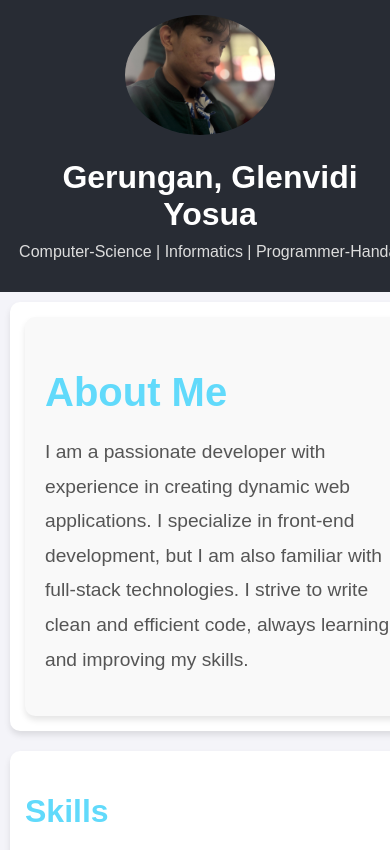
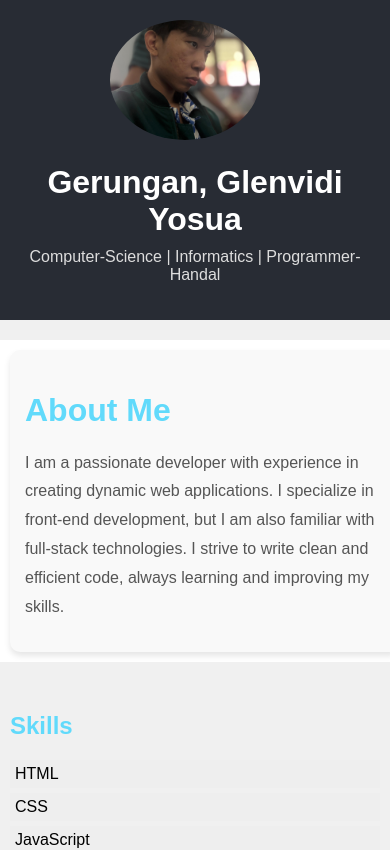
Before and after one commit to MrPapa-Ux/Front-End-Mid, a React (Create React App) app: page / in a window 390 px wide. Shown: the top 850 px of the page. Built offline with nearby package versions, Linux system fonts and the light colour scheme.

Commit message:
fix about

```diff
--- a/src/App.css
+++ b/src/App.css
@@ -1,19 +1,13 @@
 /* src/App.css */
 .App {
+  text-align: center;
   font-family: Arial, sans-serif;
-  margin: 0;
-  padding: 0;
-  background-color: #f4f4f9; /* Background seluruh halaman */
-  display: flex;
-  flex-direction: column;
-  align-items: flex-start; /* Menjaga konten tetap rata kiri */
 }
 
 .header {
   background-color: #282c34;
   padding: 20px;
   color: white;
-  width: 100%;
 }
 
 .profile-image {
@@ -25,19 +19,14 @@
 .skills,
 .achievements,
 .footer {
-  margin: 20px;
-  padding: 20px;
-  width: 100%; /* Lebar penuh, konten akan mengisi layar */
-  max-width: 900px; /* Maksimal lebar 900px agar tidak terlalu lebar */
-  background-color: white;
-  box-shadow: 0 4px 6px rgba(0, 0, 0, 0.1); /* Bayangan lembut */
-  border-radius: 10px; /* Sudut melengkung */
-  text-align: left; /* Mengatur teks rata kiri */
+  margin: 20px auto;
+  padding: 10px;
+  max-width: 600px;
+  text-align: left;
 }
 
 h2 {
-  color: #61dafb; /* Warna biru untuk heading */
-  font-size: 2rem; /* Ukuran font besar untuk heading */
+  color: #61dafb;
 }
 
 .skills ul,
@@ -48,33 +37,13 @@ h2 {
 
 .skills li,
 .achievements li {
-  background-color: #eee;
-  padding: 10px;
-  margin: 10px 0;
-  border-radius: 6px;
-  box-shadow: 0 1px 4px rgba(0, 0, 0, 0.1);
+  background: #eee;
+  padding: 5px;
+  margin: 5px 0;
 }
 
 .footer {
   background-color: #f0f0f0;
-  padding: 20px;
+  padding: 10px;
   font-size: 14px;
-  color: #555;
-  width: 100%; /* Footer juga mengisi seluruh lebar */
 }
-
-/* Responsif untuk ukuran layar kecil */
-@media (max-width: 768px) {
-  .header {
-    padding: 15px;
-  }
-
-  .about,
-  .skills,
-  .achievements,
-  .footer {
-    margin: 10px;
-    padding: 15px;
-    width: 100%; /* Memastikan lebar penuh pada perangkat mobile */
-  }
-}
--- a/src/components/About/index.css
+++ b/src/components/About/index.css
@@ -11,7 +11,7 @@
 .about-text {
   max-width: 800px; /* Membatasi lebar konten */
   margin: 0 auto; /* Menyusun konten di tengah */
-  padding: 20px;
+  padding: 30px; /* Memberikan padding pada teks */
   background-color: #f9f9f9; /* Memberikan latar belakang abu-abu terang */
   border-radius: 10px; /* Sudut melengkung */
   box-shadow: 0 4px 6px rgba(0, 0, 0, 0.1); /* Bayangan halus */
@@ -29,3 +29,23 @@
   color: #555; /* Warna abu-abu untuk teks */
   line-height: 1.8; /* Jarak antar baris */
 }
+
+/* Menambahkan aturan responsif */
+@media (max-width: 768px) {
+  .about {
+    padding: 20px; /* Mengurangi padding untuk layar kecil */
+  }
+
+  .about-text {
+    max-width: 100%; /* Lebar maksimal 100% pada layar kecil */
+    padding: 15px; /* Mengurangi padding untuk layar kecil */
+  }
+
+  .about-text h2 {
+    font-size: 2rem; /* Ukuran font lebih kecil pada layar kecil */
+  }
+
+  .about-text p {
+    font-size: 1rem; /* Ukuran font lebih kecil pada layar kecil */
+  }
+}
```
